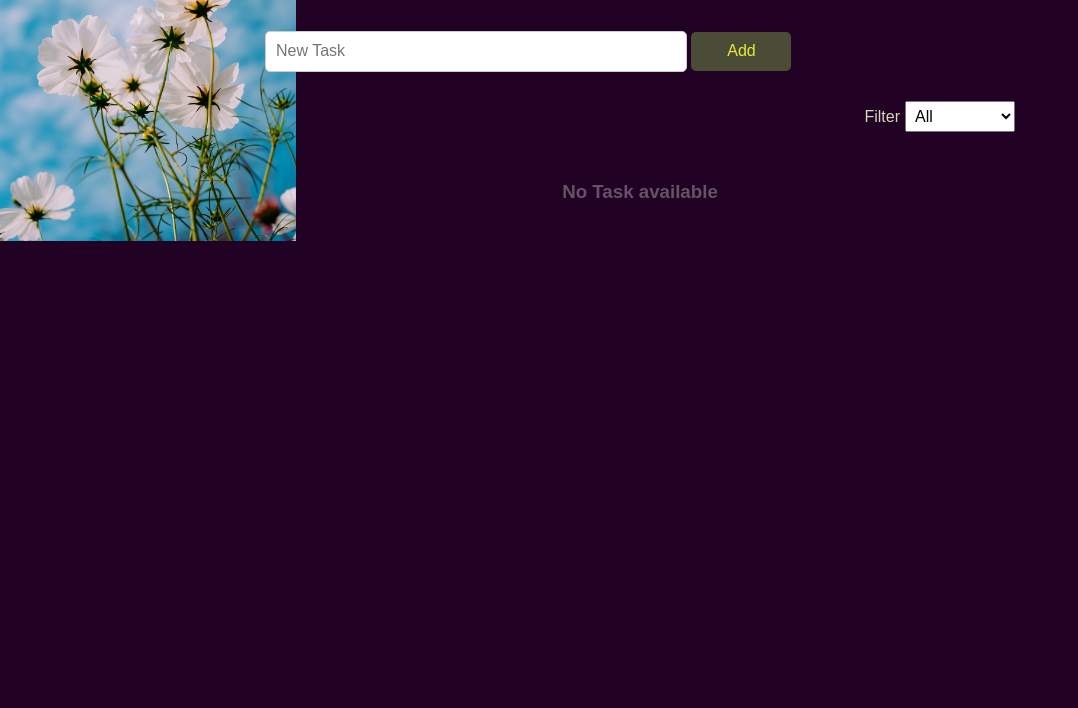
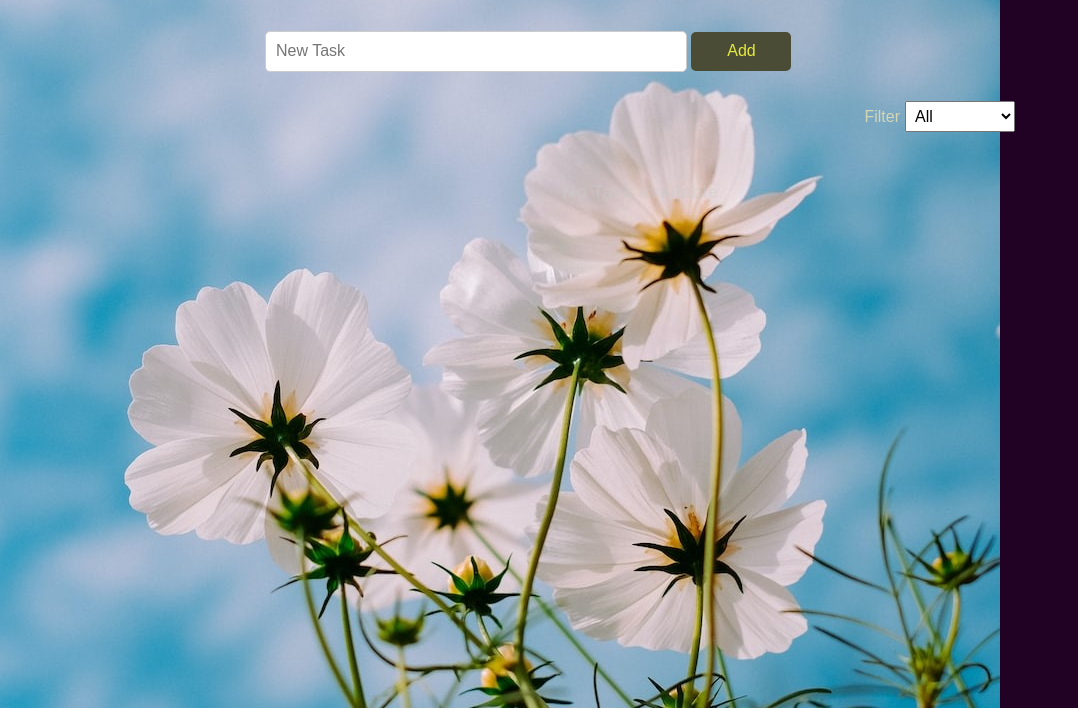
Before and after one commit to AbramKanime/to_do_list, a website built with Vite: page index.html in a window 1280 px wide. Shown: the part 92-800 px from the top of the page, without its empty margins (0-1078 px from the left). Built offline with nearby package versions, Linux system fonts and the light colour scheme; a web font is replaced by a local one.

Commit message:
Update index.css

```diff
--- a/index.css
+++ b/index.css
@@ -10,7 +10,7 @@ body {
     background-repeat: no-repeat;
     background-color: #210124;
     color: #d5d6b6;
-    background-size: contain;
+    background-size: inherit;
     height: 100%;
 }
 
```
